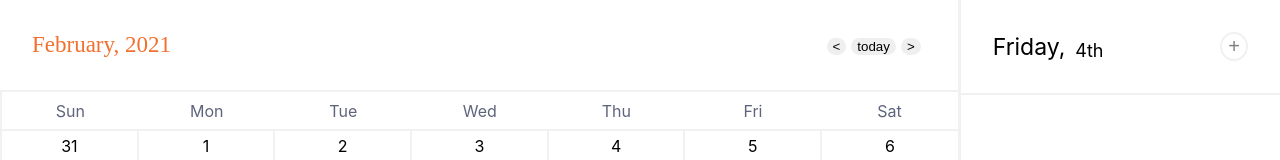
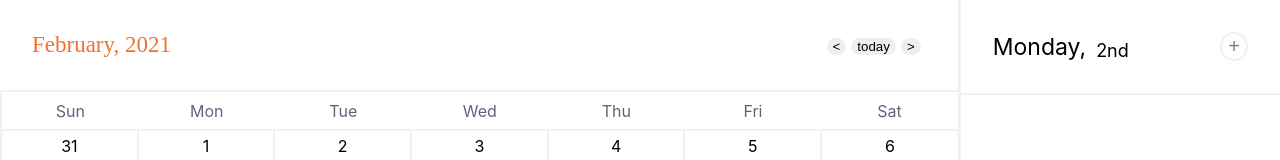
Before and after one commit to LeeChaeng/new_cemi, a React (Create React App) app: page / in a window 1280 px wide. Shown: the top 160 px of the page. Built offline with nearby package versions, Linux system fonts and the light colour scheme; a web font is replaced by a local one.

Commit message:
feat : add visibleDate state

```diff
--- a/src/components/Calendar.tsx
+++ b/src/components/Calendar.tsx
@@ -18,6 +18,9 @@ const Calendar = () => {
   const selectedDate = useSelector(
     (state: RootState) => state.calendar.selectedDate
   );
+  const visibleDate = useSelector(
+    (state: RootState) => state.calendar.visibleDate
+  );
   const dispatch = useDispatch();
   const goPrevMonth = () => {
     dispatch(prevMonth());
@@ -28,7 +31,7 @@ const Calendar = () => {
   const goNextMonth = () => {
     dispatch(nextMonth());
   };
-  const days = getDays(selectedDate);
+  const days = getDays(visibleDate);
 
   const onDateClick = (event: React.MouseEvent<HTMLDivElement, MouseEvent>) => {
     const {
@@ -40,7 +43,7 @@ const Calendar = () => {
   return (
     <Box>
       <Title>
-        <div className="title">{format(selectedDate, "MMMM, yyyy")}</div>
+        <div className="title">{format(visibleDate, "MMMM, yyyy")}</div>
         <Button>
           <button onClick={goPrevMonth}>{"<"}</button>
           <button onClick={goToday}>{"today"}</button>
--- a/src/components/TodoList.tsx
+++ b/src/components/TodoList.tsx
@@ -1,19 +1,37 @@
+import { getDay, getWeekOfMonth } from "date-fns";
 import React from "react";
-import { useDispatch } from "react-redux";
+import { useDispatch, useSelector } from "react-redux";
 import styled from "styled-components";
+import { RootState } from "../store/modules";
 import { switchModal } from "../store/modules/modal";
+
+const DAYS = [
+  "Sunday",
+  "Monday",
+  "Tuesday",
+  "Wednesday",
+  "Thurseday",
+  "Friday",
+  "Saturday",
+];
+const WEEKS = ["1st", "2nd", "3rd", "4th", "5th"];
 
 const TodoList = () => {
   const dispatch = useDispatch();
   const showModal = () => {
     dispatch(switchModal());
   };
+  const selectedDate = useSelector(
+    (state: RootState) => state.calendar.selectedDate
+  );
   return (
     <Container>
       <Title>
         <Info>
-          <span className="day">Friday, </span>
-          <span className="week"> 4th</span>
+          <span className="day">{DAYS[getDay(selectedDate)]}, </span>
+          <span className="week">
+            {WEEKS[getWeekOfMonth(selectedDate) - 1]}
+          </span>
         </Info>
         <button className="add" onClick={showModal}>
           +
--- a/src/store/modules/calendar.ts
+++ b/src/store/modules/calendar.ts
@@ -18,22 +18,26 @@ type CalendarAction =
 
 const initialState = {
   selectedDate: new Date(),
+  visibleDate: new Date(),
 };
 
 export const calendar = (state = initialState, action: CalendarAction) => {
   switch (action.type) {
     case PREV:
       console.log("action prev");
-      return { ...state, selectedDate: sub(state.selectedDate, { months: 1 }) };
+      return { ...state, visibleDate: sub(state.visibleDate, { months: 1 }) };
     case TODAY:
       console.log("today");
-      return { ...state, selectedDate: new Date() };
+      return { visibleDate: new Date(), selectedDate: new Date() };
     case NEXT:
       console.log("action next");
-      return { ...state, selectedDate: add(state.selectedDate, { months: 1 }) };
+      return { ...state, visibleDate: add(state.visibleDate, { months: 1 }) };
     case CHANGE:
       console.log("change state");
-      return { ...state, selectedDate: new Date(action.id) };
+      return {
+        visibleDate: new Date(action.id),
+        selectedDate: new Date(action.id),
+      };
     default:
       return state;
   }
--- a/src/store/modules/getDays.ts
+++ b/src/store/modules/getDays.ts
@@ -1,12 +1,12 @@
 import { add, getDay, getDaysInMonth, sub } from "date-fns";
 
-type day = {
+type Day = {
   id: number;
   date: Date;
 };
 
 export const getDays = (today: Date) => {
-  let result: Array<day> = [];
+  let result: Array<Day> = [];
 
   const start_date = getDay(new Date(today.getFullYear(), today.getMonth(), 1));
   let prev_allDays = getDaysInMonth(sub(today, { months: 1 })) - start_date + 1; //화면에 보여줄 저번달의 첫날
```
